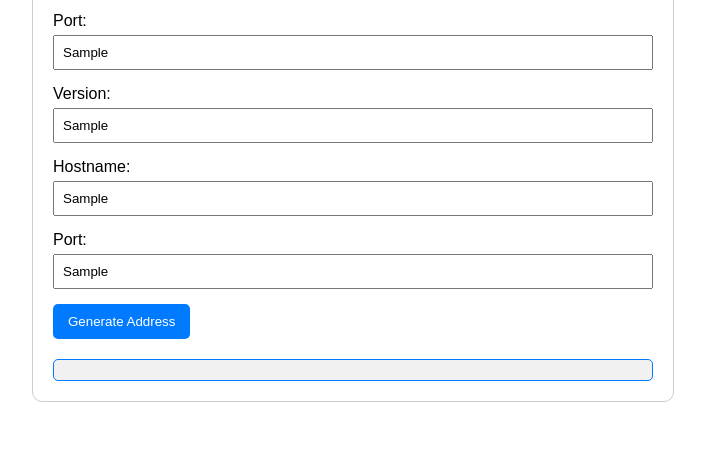
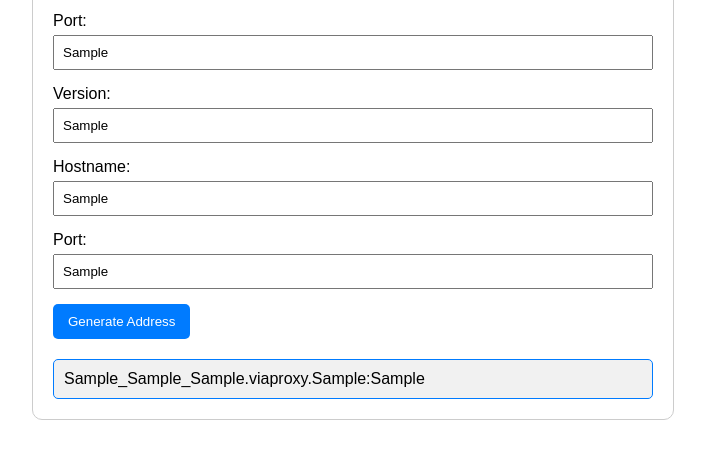
Before and after one commit to GAME-CLI-SRV-DEV/ApproximasterAnarchy2004, a plain HTML site: page viaproxy.html in a window 1280 px wide. Both pictures are taken after typing "Sample", "Sample", "Sample", "Sample", "Sample" into the empty fields and a click on the button "Generate Address". Shown: the part 170-628 px from the top of the page, without its empty margins (287-992 px from the left). Drawn offline with Linux system fonts and the light colour scheme.

Commit message:
Update viaproxy.html

```diff
--- a/viaproxy.html
+++ b/viaproxy.html
@@ -81,7 +81,7 @@
             const port = document.getElementById('port').value;
             const version = document.getElementById('version').value;
             const hostname = document.getElementById('hostname').value;
-            const hostname = document.getElementById('vport').value;
+            const vport = document.getElementById('vport').value;
             const result = `${address}_${port}_${version}.viaproxy.${hostname}:${vport}`;
             document.getElementById('result').innerText = result;
         }
```
